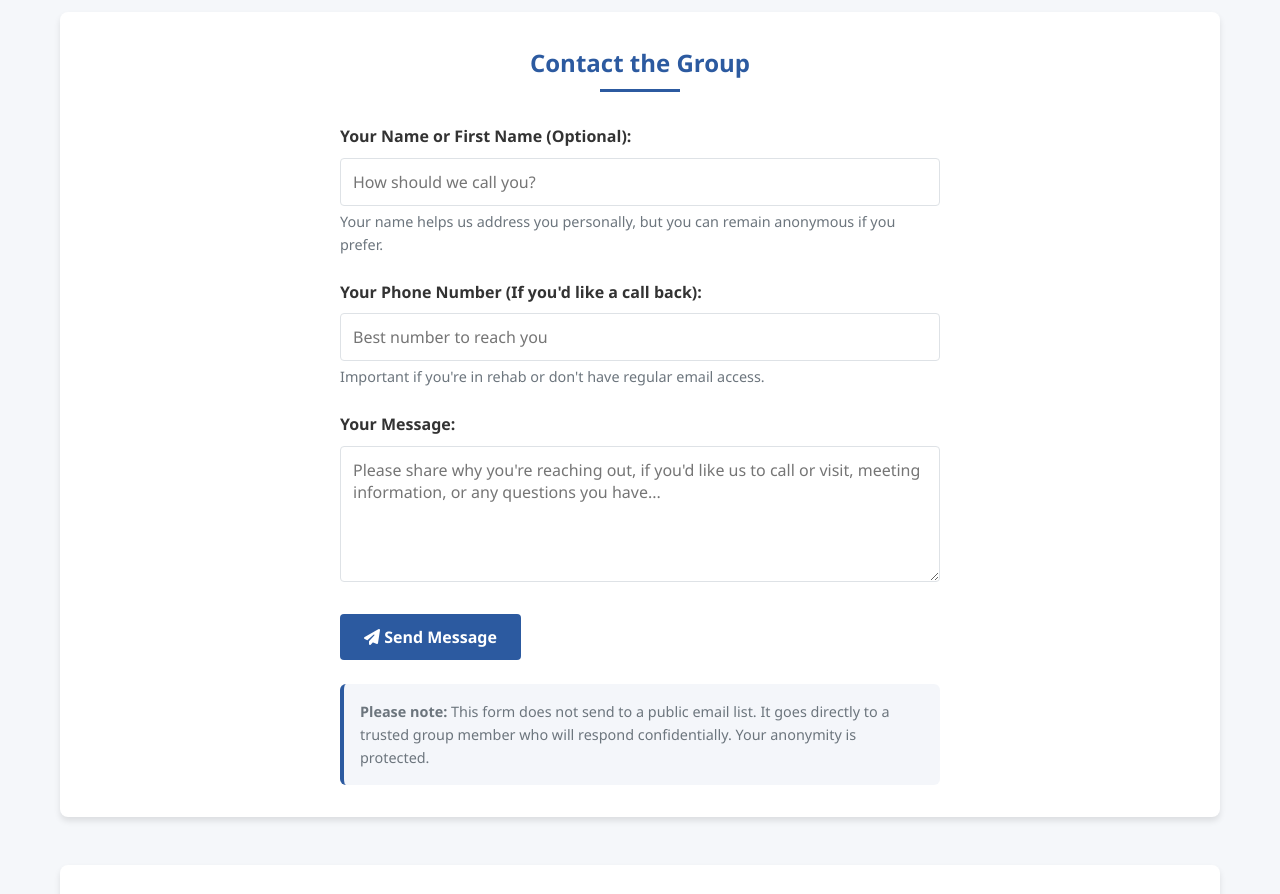
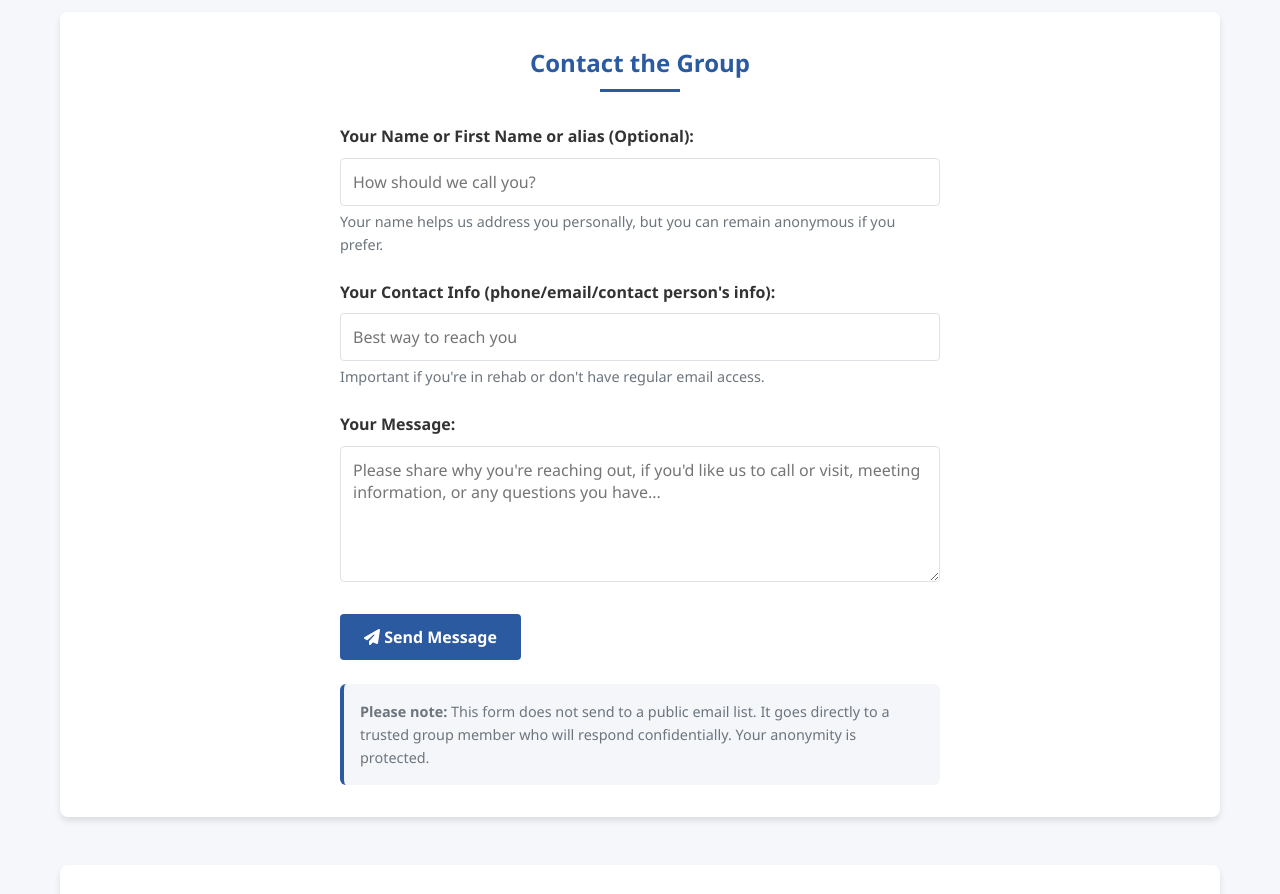
Before and after one commit to pydevle/AbingdonAA, a plain HTML site: page index.html in a window 1280 px wide. Shown: the part 1860-2754 px from the top of the page. Drawn offline with Linux system fonts and the light colour scheme.

Commit message:
Update index.html

```diff
--- a/index.html
+++ b/index.html
@@ -489,14 +489,14 @@
             <div class="contact-form">
                 <form action="https://formspree.io/f/mwpdrnnq" method="POST">
                     <div class="form-group">
-                        <label for="name">Your Name or First Name (Optional):</label>
+                        <label for="name">Your Name or First Name or alias (Optional):</label>
                         <input type="text" id="name" name="name" placeholder="How should we call you?">
                         <p class="form-note">Your name helps us address you personally, but you can remain anonymous if you prefer.</p>
                     </div>
 
                     <div class="form-group">
-                        <label for="phone">Your Phone Number (If you'd like a call back):</label>
-                        <input type="tel" id="phone" name="phone" placeholder="Best number to reach you">
+                        <label for="phone">Your Contact Info (phone/email/contact person's info):</label>
+                        <input type="tel" id="phone" name="phone" placeholder="Best way to reach you">
                         <p class="form-note">Important if you're in rehab or don't have regular email access.</p>
                     </div>
 
```
